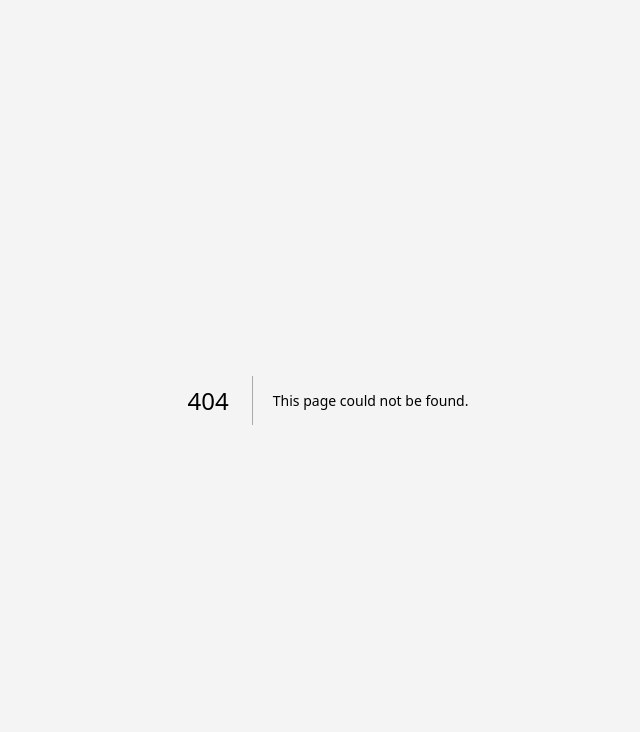
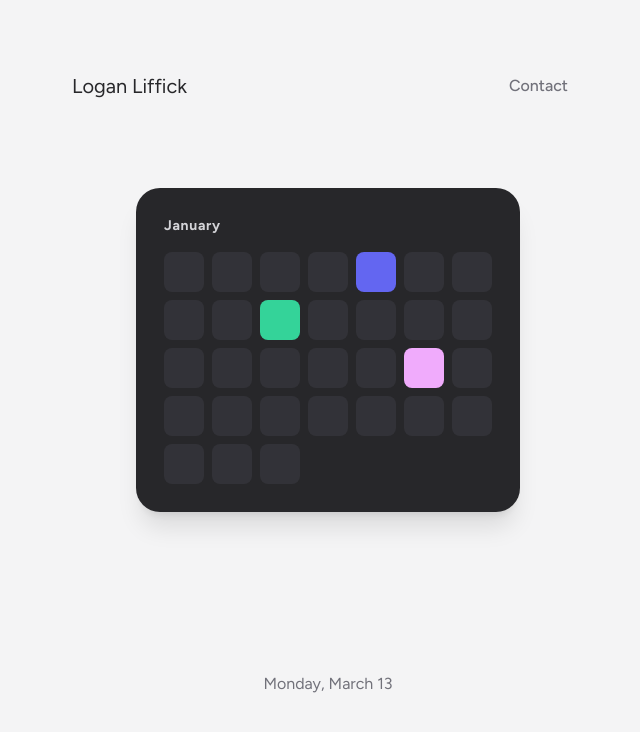
Before and after one commit to loganliffick/personal-site, a Next.js app: page /tiles in a window 1280 px wide. Before the commit this address had no page. Shown: the top 732 px of the page, without its empty margins (312-952 px from the left). Built offline with nearby package versions, Linux system fonts and the light colour scheme.

Commit message:
init tiles

```diff
--- a/src/components/Nav.tsx
+++ b/src/components/Nav.tsx
@@ -29,7 +29,7 @@ const Nav = () => {
   })
 
   return (
-    <header className="mt-16 flex w-full items-center justify-center px-6 text-zinc-800 sm:px-10">
+    <header className="mt-6 flex w-full items-center justify-center px-6 text-zinc-800 sm:mt-16 sm:px-10">
       <nav className="flex w-full max-w-lg items-center justify-between">
         <Link className="pl-4 text-xl sm:pl-0" href="/">
           Logan Liffick
--- a/src/components/Project.tsx
+++ b/src/components/Project.tsx
@@ -11,8 +11,8 @@ const Card = (props: {
     className={cn(
       'reveal mx-auto h-80 w-full rounded-[40px] bg-indigo-500 shadow-lg shadow-zinc-500/20 sm:h-80 sm:w-56',
       {
-        'animate-spinAlt': props.inView && props.direction === 'alt',
-        'animate-spin': props.inView,
+        'animate-rotateAlt': props.inView && props.direction === 'alt',
+        'animate-rotate': props.inView,
       },
     )}
   >
--- a/src/components/Tooltip.tsx
+++ b/src/components/Tooltip.tsx
@@ -1,11 +1,14 @@
-const Tooltip = (props: { children?: React.ReactNode }) => {
+import { cn } from 'utils/tw'
+
+const Tooltip = (props: { text: string; state?: boolean }) => {
   return (
-    <div className="absolute left-1/2 top-1/2 -translate-x-1/2 -translate-y-1/2">
-      <div className="group relative size-10 rounded-2xl bg-blue-200">
-        <div className="pointer-events-none absolute left-full top-1/2 z-50 -translate-y-1/2 rounded-lg bg-blue-50 px-2 py-1 opacity-0 transition group-hover:translate-x-2 group-hover:opacity-100">
-          Tooltip
-        </div>
-      </div>
+    <div
+      className={cn(
+        'pointer-events-none absolute -top-8 left-1/2 z-50 w-max origin-bottom -translate-x-1/2 translate-y-2 rounded-lg bg-zinc-900 px-2.5 py-1 text-sm font-semibold text-zinc-200 opacity-0 shadow-lg transition sm:group-hover/tooltip:-translate-y-0 sm:group-hover/tooltip:opacity-100',
+        { hidden: props.state },
+      )}
+    >
+      {props.text}
     </div>
   )
 }
--- /dev/null
+++ b/src/pages/tiles.tsx
@@ -0,0 +1,107 @@
+import Layout from 'components/Layout'
+import Tooltip from 'components/Tooltip'
+import useClickOutside from 'hooks/useClickOutside'
+import moment from 'moment'
+import { useState } from 'react'
+import { cn } from 'utils/tw'
+
+const monthDays = moment('2024-01', 'YYYY-MM').daysInMonth()
+
+const januaryData = [
+  {
+    day: 5,
+    link: '/blog/hello-world',
+    type: 'Blog',
+  },
+  {
+    day: 10,
+    type: 'Project',
+    link: '/project/new',
+  },
+  {
+    day: 20,
+    type: 'Small Project',
+    link: '/project/new',
+  },
+]
+
+const Page = () => {
+  const tiles = Array.from({ length: monthDays })
+  const [subDisplay, setSubDisplay] = useState(false)
+  const subDisplayRef = useClickOutside(() => {
+    setSubDisplay(false)
+  })
+
+  return (
+    <Layout>
+      <section
+        className="reveal mt-20 flex w-full max-w-sm animate-rotate flex-col gap-4 overflow-hidden rounded-3xl bg-zinc-800 p-7 shadow-xl"
+        ref={subDisplayRef}
+      >
+        {subDisplay && (
+          <button
+            className="absolute left-6 top-6 z-50 w-max animate-revealSm font-bold tracking-wide text-white"
+            onClick={() => {
+              setSubDisplay(false)
+            }}
+          >
+            back
+          </button>
+        )}
+        <h2 className="reveal animate-revealSm text-sm font-bold tracking-wider text-zinc-300">
+          January
+        </h2>
+        <div className="grid h-full w-full grid-cols-7 gap-2">
+          {tiles.map((_, index) => {
+            const dayData = januaryData.find((data) => data.day === index + 1)
+            const [active, setActive] = useState(false)
+
+            return (
+              <div
+                key={index}
+                className="animate-scaleFade scaleFade"
+                style={{
+                  animationDelay: `${index / 50 + 0.04}s`,
+                }}
+              >
+                {dayData ? (
+                  <div className="group/tooltip">
+                    <Tooltip text={dayData.type} state={subDisplay} />
+                    <button
+                      onClick={(e) => {
+                        setSubDisplay(true)
+                        setActive(true)
+                      }}
+                      className={cn(
+                        'block h-8 w-full rounded-lg transition-all duration-75 hover:scale-90 focus:ease-out active:scale-75 min-[400px]:h-10',
+                        {
+                          'bg-emerald-400': dayData.type === 'Project',
+                          'bg-indigo-500': dayData.type === 'Blog',
+                          'bg-fuchsia-300': dayData.type === 'Small Project',
+                          'scale-[20] cursor-default duration-500 hover:scale-[20] active:scale-[20]':
+                            subDisplay && active,
+                          'invisible opacity-0': subDisplay && !active,
+                        },
+                      )}
+                    />
+                  </div>
+                ) : (
+                  <div
+                    className={cn(
+                      'h-8 w-full rounded-lg bg-zinc-700/50 transition-all duration-75 min-[400px]:h-10',
+                      {
+                        'invisible opacity-0': subDisplay,
+                      },
+                    )}
+                  />
+                )}
+              </div>
+            )
+          })}
+        </div>
+      </section>
+    </Layout>
+  )
+}
+
+export default Page
--- a/src/styles/globals.css
+++ b/src/styles/globals.css
@@ -34,3 +34,14 @@
     animation: none;
   }
 }
+
+.scaleFade {
+  opacity: 0;
+  transform: scale(0.75);
+
+  @media (prefers-reduced-motion) {
+    transform: scale(1);
+    opacity: 1;
+    animation: none;
+  }
+}
--- a/tailwind.config.ts
+++ b/tailwind.config.ts
@@ -30,6 +30,17 @@ const config: Config = {
           },
         },
 
+        scaleFade: {
+          from: {
+            opacity: '0%',
+            transform: 'scale(0.75)',
+          },
+          to: {
+            opacity: '100%',
+            transform: 'scale(1)',
+          },
+        },
+
         reveal: {
           from: {
             opacity: '0%',
@@ -41,7 +52,7 @@ const config: Config = {
           },
         },
 
-        spin: {
+        rotate: {
           from: {
             opacity: '0%',
             transform: 'translateY(40px) rotate(6deg)',
@@ -52,7 +63,7 @@ const config: Config = {
           },
         },
 
-        spinAlt: {
+        rotateAlt: {
           from: {
             opacity: '0%',
             transform: 'translateY(40px) rotate(-6deg)',
@@ -69,13 +80,15 @@ const config: Config = {
         fade: 'fade 0.8s forwards',
         fadeMd: 'fade 2s forwards',
 
+        scaleFade: 'scaleFade 0.4s cubic-bezier(0.7,0,0.5,2) forwards',
+
         revealSm: 'reveal 0.8s cubic-bezier(0.5,-0.2,0.1,1.2) forwards',
         reveal: 'reveal 1.2s cubic-bezier(0.5,-0.2,0.1,1.3) forwards',
         revealMd: 'reveal 1.4s cubic-bezier(0.5,-0.2,0.1,1.4) forwards',
         revealLg: 'reveal 1.6s cubic-bezier(0.5,-0.2,0.1,1.5) forwards',
 
-        spin: 'spin 1s cubic-bezier(0.5,1,0.1,1.8) forwards',
-        spinAlt: 'spinAlt 1s cubic-bezier(0.5,1,0.1,1.8) forwards',
+        rotate: 'rotate 1s cubic-bezier(0.5,-0.5,0.1,1.8) forwards',
+        rotateAlt: 'rotateAlt 1s cubic-bezier(0.5,1,0.1,1.8) forwards',
       },
     },
   },
```
Also changed, not shown: public/images/test2.png (added).
